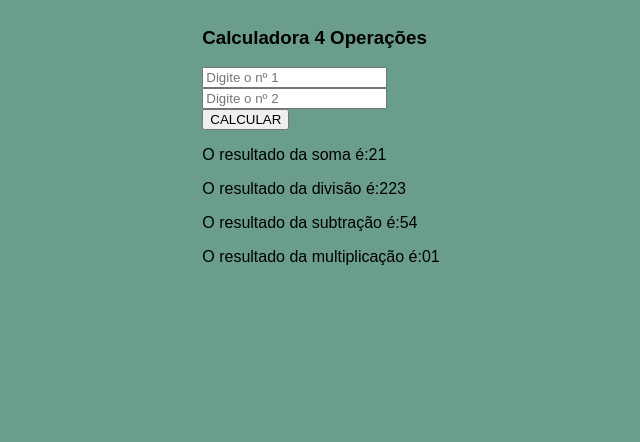
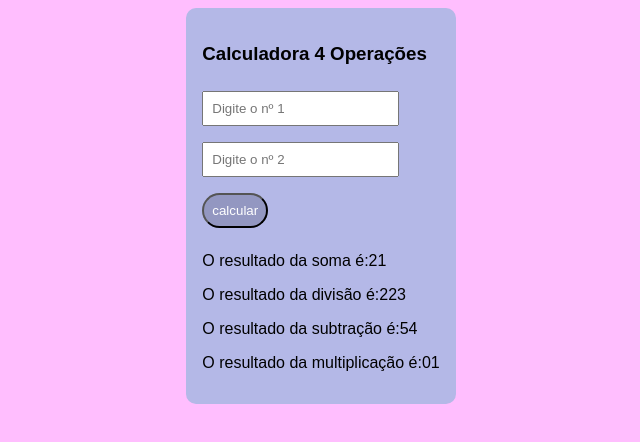
Before and after one commit to andyuuS2/2dsc_leoncio, a plain HTML site: page index.html in a window 1280 px wide. Shown: the whole page, without its empty margins (327-967 px from the left). Drawn offline with Linux system fonts and the light colour scheme.

Commit message:
INICIADO O COD JS

```diff
--- a/calculadora/css/estilo.css
+++ b/calculadora/css/estilo.css
@@ -1,10 +1,26 @@
-*{
+* {
     font-family: arial;
 }
 
 body {
-    width:100%;
+    width: 100%;
     display: flex;
     justify-content: center;
-    background-color: rgb(107, 157, 140);
+    background-color: #ffbefe;
 }
+.app {
+    background-color: #b4b8e7;
+    padding: 16px;
+    border-radius: 10px;
+}
+input {
+    margin: 8px 0;
+    padding: 8px;
+    outline: none;
+}
+#btn-calcular{
+    background-color: #9397c1;
+    color: #ffffff;
+    padding: 8px;
+    border-radius: 40px;
+}
--- /dev/null
+++ b/calculadora/js/script.js
@@ -0,0 +1,17 @@
+//FAZ REF AOS ELEMENT DOM
+const numero1 = document.querySelector('#numero1')
+const numero2 = document.querySelector('#numero2')
+const btnCalcular = document.querySelector('#btn-calcular')
+const resultado = document.querySelector('#resultado')
+const soma = document.querySelector('#soma')
+const  divisao = document.querySelector('#divisao')
+const  subtracao= document.querySelector('#subtracao')
+const  multiplicacao= document.querySelector('#multiplicacao')
+
+
+
+alert(numero1)
+
+//CRIA A FUNÇÃO CALCULAR
+
+//ADICIONA ESCUTAR DE ELEMENTOS
--- a/index.html
+++ b/index.html
@@ -12,7 +12,7 @@
         <form class="formulario">
             <input type="number" id="numero1" placeholder="Digite o nº 1"><br>
             <input type="number" id="numero2" placeholder="Digite o nº 2"><br>
-            <input type="submit" value="CALCULAR">
+            <input type="submit" value="calcular" id="btn-calcular">
 
         </form>
         <!-- INICIO DA EXIBIÇÃO -->
@@ -24,5 +24,7 @@
 
          </div>
     </div>
+    <script src="./calculadora/js/script.js"></script>
+
 </body>
 </html>
```
